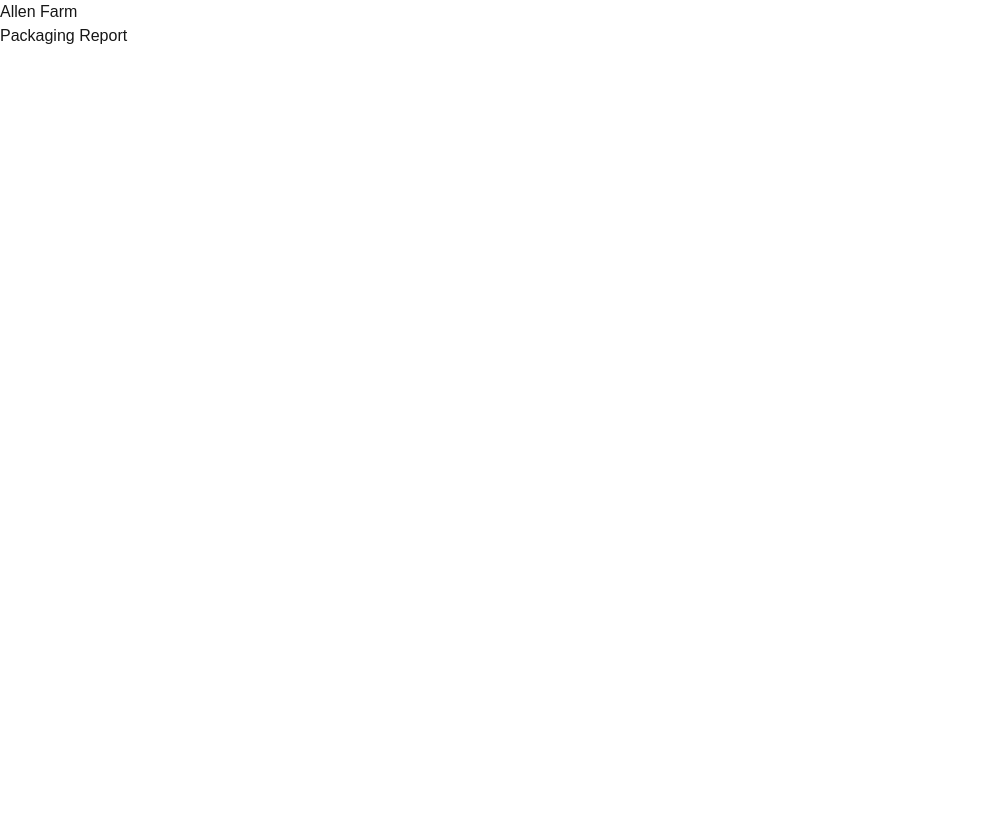
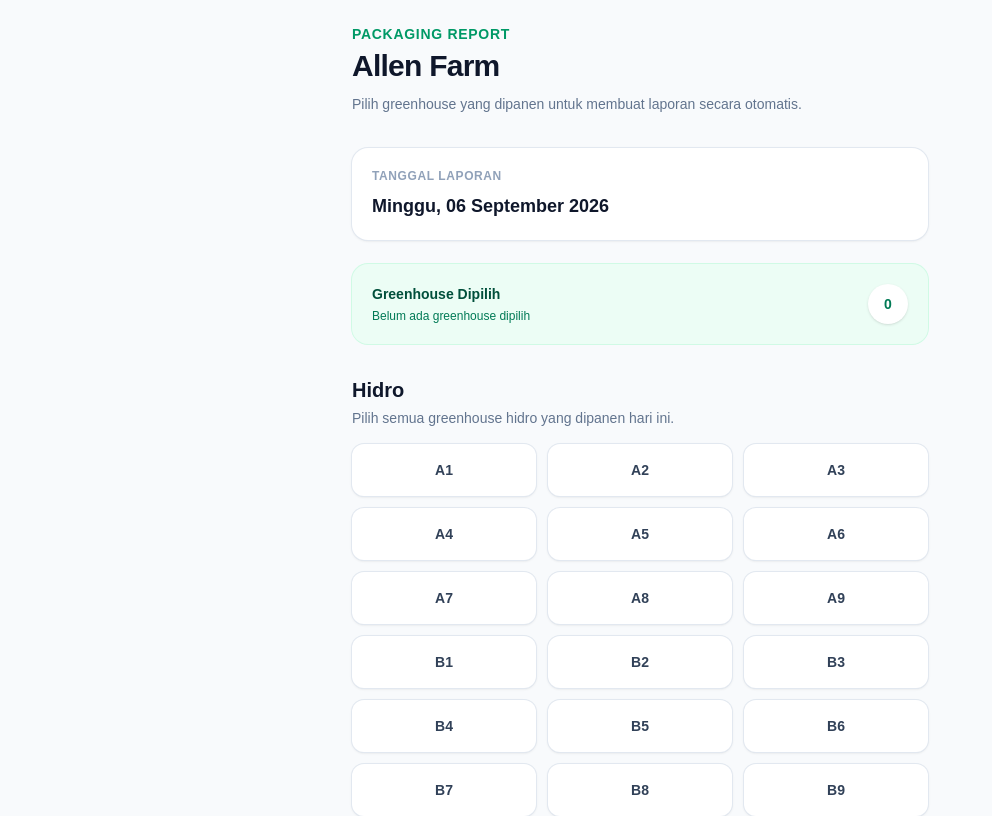
Before and after one commit to fidataufiq/allen-farm-packaging, a Next.js app: page / in a window 1280 px wide. Shown: the top 816 px of the page, without its empty margins (0-992 px from the left). Built offline with nearby package versions, Linux system fonts and the light colour scheme.

Commit message:
Build harvest report generator

```diff
--- a/app/page.tsx
+++ b/app/page.tsx
@@ -1,8 +1,162 @@
+"use client";
+
+import { useState } from "react";
+import { hydroGreenhouses, organicGreenhouses } from "@/data/greenhouses";
+
 export default function Home() {
+  const [selectedHydro, setSelectedHydro] = useState<string[]>([]);
+  const [selectedOrganic, setSelectedOrganic] = useState<string[]>([]);
+  const [copied, setCopied] = useState(false);
+
+  const today = new Date();
+
+  const formattedDate = new Intl.DateTimeFormat("id-ID", {
+    weekday: "long",
+    day: "2-digit",
+    month: "long",
+    year: "numeric",
+  }).format(today);
+
+  function toggleGreenhouse(greenhouse: string, type: "hydro" | "organic") {
+    if (type === "hydro") {
+      setSelectedHydro((current) => (current.includes(greenhouse) ? current.filter((item) => item !== greenhouse) : [...current, greenhouse]));
+    } else {
+      setSelectedOrganic((current) => (current.includes(greenhouse) ? current.filter((item) => item !== greenhouse) : [...current, greenhouse]));
+    }
+
+    setCopied(false);
+  }
+
+  const reportLines = [`Laporan Packaging Allen Farm ${formattedDate}`, selectedHydro.length > 0 ? `Panen Hidro ${selectedHydro.join(", ")}` : "", selectedOrganic.length > 0 ? `Panen Organik ${selectedOrganic.join(", ")}` : ""].filter(
+    Boolean,
+  );
+
+  const report = reportLines.join("\n");
+
+  async function copyReport() {
+    if (!report) return;
+
+    await navigator.clipboard.writeText(report);
+    setCopied(true);
+
+    setTimeout(() => {
+      setCopied(false);
+    }, 2000);
+  }
+
+  const totalSelected = selectedHydro.length + selectedOrganic.length;
+
   return (
-    <main>
-      <h1>Allen Farm</h1>
-      <p>Packaging Report</p>
+    <main className="min-h-screen bg-slate-50 px-4 py-6">
+      <div className="mx-auto max-w-xl">
+        {/* Header */}
+        <header className="mb-8">
+          <p className="mb-1 text-sm font-semibold uppercase tracking-wider text-emerald-600">Packaging Report</p>
+
+          <h1 className="text-3xl font-bold tracking-tight text-slate-900">Allen Farm</h1>
+
+          <p className="mt-2 text-sm leading-6 text-slate-500">Pilih greenhouse yang dipanen untuk membuat laporan secara otomatis.</p>
+        </header>
+
+        {/* Date */}
+        <section className="mb-6 rounded-2xl bg-white p-5 shadow-sm ring-1 ring-slate-200">
+          <p className="text-xs font-semibold uppercase tracking-wider text-slate-400">Tanggal Laporan</p>
+
+          <p className="mt-2 text-lg font-bold capitalize text-slate-900">{formattedDate}</p>
+        </section>
+
+        {/* Selection Summary */}
+        <section className="mb-8 rounded-2xl bg-emerald-50 p-5 ring-1 ring-emerald-100">
+          <div className="flex items-center justify-between">
+            <div>
+              <p className="text-sm font-semibold text-emerald-900">Greenhouse Dipilih</p>
+
+              <p className="mt-1 text-xs text-emerald-700">{totalSelected === 0 ? "Belum ada greenhouse dipilih" : `${totalSelected} greenhouse dipilih`}</p>
+            </div>
+
+            <div className="flex h-10 w-10 items-center justify-center rounded-full bg-white text-sm font-bold text-emerald-700 shadow-sm">{totalSelected}</div>
+          </div>
+        </section>
+
+        {/* Hydro */}
+        <section className="mb-8">
+          <div className="mb-4">
+            <h2 className="text-xl font-bold text-slate-900">Hidro</h2>
+
+            <p className="mt-1 text-sm text-slate-500">Pilih semua greenhouse hidro yang dipanen hari ini.</p>
+          </div>
+
+          <div className="grid grid-cols-3 gap-3">
+            {hydroGreenhouses.map((greenhouse) => {
+              const isSelected = selectedHydro.includes(greenhouse);
+
+              return (
+                <button
+                  key={greenhouse}
+                  type="button"
+                  onClick={() => toggleGreenhouse(greenhouse, "hydro")}
+                  aria-pressed={isSelected}
+                  className={`rounded-xl px-3 py-4 text-sm font-bold transition active:scale-95 ${
+                    isSelected ? "bg-emerald-600 text-white shadow-md shadow-emerald-200" : "bg-white text-slate-700 shadow-sm ring-1 ring-slate-200 hover:bg-slate-100"
+                  }`}
+                >
+                  {greenhouse}
+                </button>
+              );
+            })}
+          </div>
+        </section>
+
+        {/* Organic */}
+        <section className="mb-8">
+          <div className="mb-4">
+            <h2 className="text-xl font-bold text-slate-900">Organik</h2>
+
+            <p className="mt-1 text-sm text-slate-500">Pilih semua greenhouse organik yang dipanen hari ini.</p>
+          </div>
+
+          <div className="grid grid-cols-3 gap-3">
+            {organicGreenhouses.map((greenhouse) => {
+              const isSelected = selectedOrganic.includes(greenhouse);
+
+              return (
+                <button
+                  key={greenhouse}
+                  type="button"
+                  onClick={() => toggleGreenhouse(greenhouse, "organic")}
+                  aria-pressed={isSelected}
+                  className={`rounded-xl px-3 py-4 text-sm font-bold transition active:scale-95 ${
+                    isSelected ? "bg-emerald-600 text-white shadow-md shadow-emerald-200" : "bg-white text-slate-700 shadow-sm ring-1 ring-slate-200 hover:bg-slate-100"
+                  }`}
+                >
+                  {greenhouse}
+                </button>
+              );
+            })}
+          </div>
+        </section>
+
+        {/* Report Preview */}
+        <section className="mb-6 rounded-2xl bg-white p-5 shadow-sm ring-1 ring-slate-200">
+          <div className="mb-4">
+            <h2 className="text-lg font-bold text-slate-900">Preview Laporan</h2>
+
+            <p className="mt-1 text-sm text-slate-500">Hasil yang akan dikirim ke grup WhatsApp.</p>
+          </div>
+
+          <div className="whitespace-pre-line rounded-xl bg-slate-50 p-4 text-sm leading-6 text-slate-700 ring-1 ring-slate-100">{report || "Belum ada greenhouse yang dipilih."}</div>
+        </section>
+
+        {/* Copy Button */}
+        <button
+          type="button"
+          onClick={copyReport}
+          disabled={totalSelected === 0}
+          className="mb-8 w-full rounded-2xl bg-slate-900 px-5 py-4 text-sm font-bold text-white shadow-lg shadow-slate-200 transition active:scale-[0.98] disabled:cursor-not-allowed disabled:bg-slate-300 disabled:shadow-none"
+        >
+          {copied ? "✓ Laporan Berhasil Disalin" : "📋 Copy Laporan"}
+        </button>
+      </div>
     </main>
   );
 }
```
